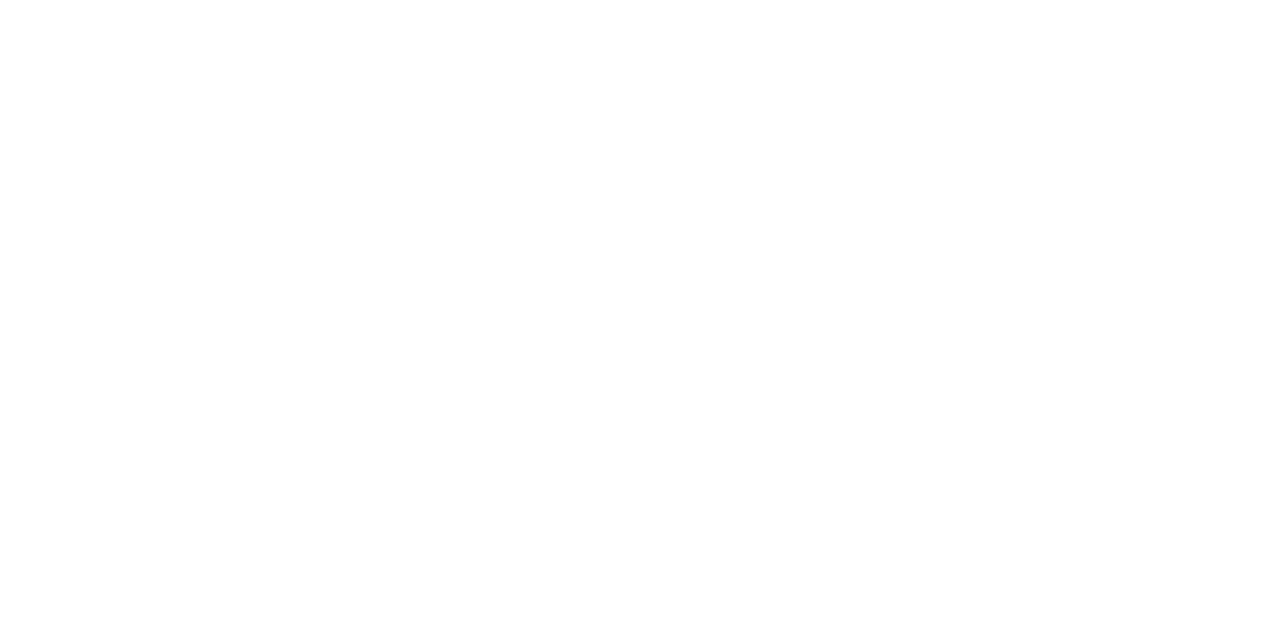
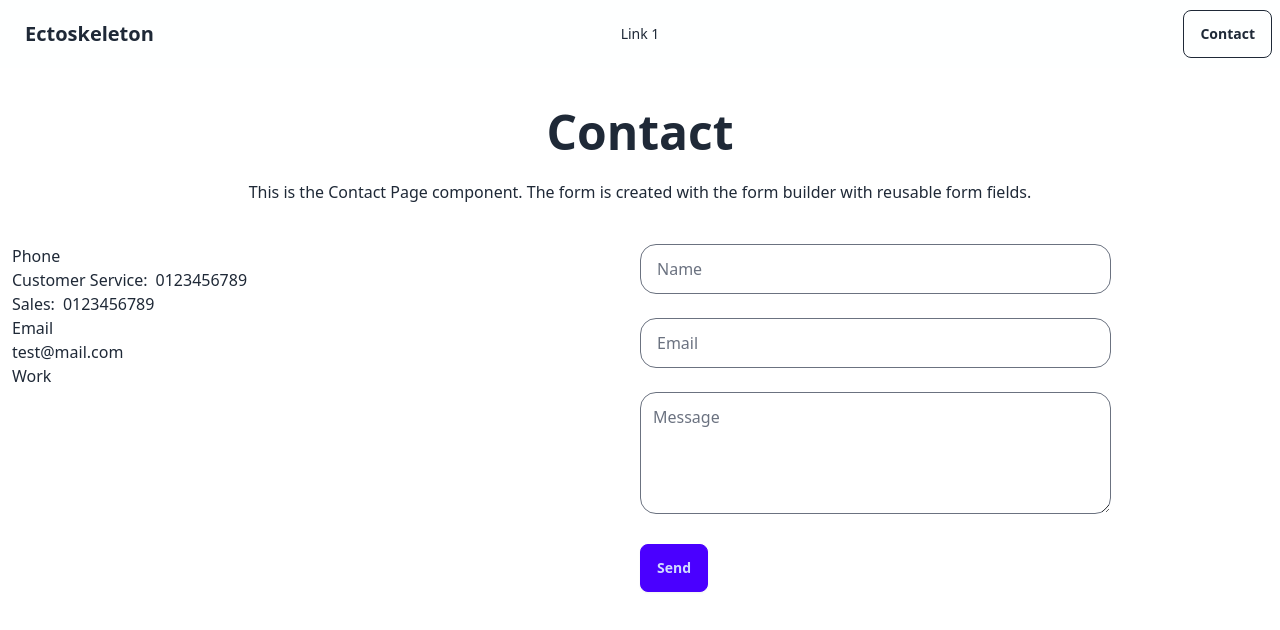
Before and after one commit to EctoPlanet/ectoskeleton, an Astro site: page /contact in a window 1280 px wide. Before the commit this address had no page. Built offline with nearby package versions, Linux system fonts and the light colour scheme; Astro itself is replaced by a stand-in of ours.

Commit message:
wip - created contact page component

```diff
--- /dev/null
+++ b/src/cms/blocks/content.ts
@@ -0,0 +1,17 @@
+import { fields } from '@keystatic/core';
+
+export const content = {
+    label: 'Content',
+    schema: fields.object({
+        content: fields.markdoc.inline({
+            label: "Content",
+            options: {
+              image: {
+                directory: "src/assets/images/content",
+                publicPath: "@assets/images/content/",
+              },
+            },
+          }),
+    },
+  ),
+};
--- a/src/cms/blocks/index.ts
+++ b/src/cms/blocks/index.ts
@@ -1,3 +1,4 @@
 export * from "./hero";
 export * from "./posts";
 export * from "./form";
+export * from "./content";
--- a/src/cms/collections/pages.ts
+++ b/src/cms/collections/pages.ts
@@ -1,5 +1,5 @@
 import { collection, fields } from '@keystatic/core';
-import { form, hero, posts } from '@cms/blocks';
+import { form, hero, posts, content } from '@cms/blocks';
 
 export const pages = collection({
     label: 'Pages',
@@ -40,6 +40,7 @@
             heroBlock: hero,
             postsBlock: posts,
             formBlock: form,
+            contentBlock: content
         },
         {
           label: 'Blocks',
--- /dev/null
+++ b/src/cms/singletons/contact.ts
@@ -0,0 +1,158 @@
+import { fields, singleton } from '@keystatic/core';
+
+export const contact = singleton({
+    label:  'Contact Page',
+    path: "src/content/components/contact",
+    schema:{
+        title: fields.text({ label: 'Title' }),
+        description: fields.text({ label: 'Description', multiline: true }),
+        contactDetails: fields.blocks(
+          {
+            phone: {
+              label: 'Phone',
+              schema:fields.object({
+                number: fields.text({ label: 'Number' }),
+                name: fields.conditional(
+                  fields.checkbox({ label: 'Specify name or department', defaultValue: false, description: 'Is this number for a specific person or department?' }),
+                  {
+                    true: fields.object({
+                      name: fields.text({ label: 'Name / Department' }),
+                    }),
+                    false: fields.empty(),
+                  }
+                ),
+              }),
+            },
+            email: {
+              label: 'Email',
+              schema:fields.object({
+                email: fields.text({ label: 'Email' }),
+                name: fields.conditional(
+                  fields.checkbox({ label: 'Specify name or department', defaultValue: false, description: 'Is this email for a specific person or department?' }),
+                  {
+                    true: fields.object({
+                      name: fields.text({ label: 'Name / Department' }),
+                    }),
+                    false: fields.empty(),
+                  }
+                ),
+              }),
+            },
+            address: {
+              label: 'Address',
+              schema:fields.object({
+                address: fields.text({ label: 'Address', multiline: true }),
+
+              }),
+            },
+          },
+          { label: 'Contact Details',
+            description: 'Add, remove, and reorder contact details.'
+           }
+        ),
+
+        items: fields.array(
+            fields.object({
+              label: fields.text({ label: 'Field Label' }),
+              settings: fields.conditional(
+                fields.select({
+                  label: 'Input Type',
+                  options: [
+                    { label: 'text', value: 'text', },
+                    { label: 'textarea', value: 'textarea' },
+                    { label: 'email', value: 'email' },
+                    { label: 'dropdown', value: 'dropdown' },
+                    { label: 'radio', value: 'radio' },
+                    { label: 'checkbox', value: 'checkbox' },
+                  ],
+                  defaultValue: 'text',
+                }),
+                {
+                  text: fields.object({
+                    required: fields.checkbox({
+                      label: 'Required',
+                      description: 'Is this field required'
+                    })
+                  }),
+                  textarea: fields.object({
+                    required: fields.checkbox({
+                      label: 'Required',
+                      description: 'Is this field required'
+                    })
+                  }),
+                  email: fields.object({
+                    required: fields.checkbox({
+                      label: 'Required',
+                      description: 'Is this field required'
+                    })
+                  }),
+                  dropdown: fields.object({
+                    required: fields.checkbox({
+                      label: 'Required',
+                      description: 'Is this field required'
+                    }),
+                    options: fields.array(
+                      fields.object({
+                        value: fields.text({ label: 'Option Value' }),
+                        label: fields.text({ label: 'Option Label' }),
+                      }),
+                      {
+                        label: 'Dropdown Options',
+                        itemLabel: props => props.fields.value.value
+                      }
+                    ),
+                  }),
+                  radio: fields.object({
+                    required: fields.checkbox({
+                      label: 'Required',
+                      description: 'Is this field required'
+                    }),
+                    options: fields.array(
+                      fields.object({
+                        value: fields.text({ label: 'Option Value' }),
+                        label: fields.text({ label: 'Option Label' }),
+                      }),
+                      {
+                        label: 'Radio Options',
+                        itemLabel: props => props.fields.value.value
+                      }
+                    ),
+                  }),
+                  checkbox: fields.object({
+                    required: fields.checkbox({
+                      label: 'Required',
+                      description: 'Is this field required'
+                    }),
+                    options: fields.array(
+                      fields.object({
+                        value: fields.text({ label: 'Option Value' }),
+                        label: fields.text({ label: 'Option Label' }),
+                      }),
+                      {
+                        label: 'Checkbox Options',
+                        itemLabel: props => props.fields.value.value
+                      }
+                    ),
+                  }),
+                }
+              ),
+            }),
+            {
+              label: 'Contact Form',
+              description: 'Add, remove, and reorder form fields.',
+              itemLabel: item => item.fields.label.value,
+            }
+          ),
+          recipients: fields.array(
+            fields.object({
+              email: fields.text({ label: 'Recipient Email' }),
+            }),
+            // Labelling options
+            {
+              label: 'Recipient(s)',
+              description: 'Who should receive this from data from the contact form',
+              itemLabel: props => props.fields.email.value
+            }
+          ),
+    }
+});
--- a/src/cms/singletons/index.ts
+++ b/src/cms/singletons/index.ts
@@ -1,3 +1,4 @@
 export * from "./branding";
 export * from "./navbar";
 export * from "./seo";
+export * from "./contact";
--- a/src/cms/singletons/navbar.ts
+++ b/src/cms/singletons/navbar.ts
@@ -4,7 +4,7 @@
 
 export const navbar = singleton({
   label: "Main Nav",
-  path: "src/content/settings/navbar",
+  path: "src/content/components/navbar",
   schema: {
     links: fields.array(
       fields.object({
--- a/src/components/Navbar.astro
+++ b/src/components/Navbar.astro
@@ -2,7 +2,7 @@
 import { getEntry } from 'astro:content'
 import { Image } from 'astro:assets';
 import Button from '@components/ui/Button'
-const pageData = await getEntry('settings', 'navbar', )
+const pageData = await getEntry('components', 'navbar', )
 const branding = await getEntry('settings', 'branding')
 
 const buttons = pageData?.data.buttons || []
--- /dev/null
+++ b/src/components/blocks/Content.astro
@@ -0,0 +1,12 @@
+---
+import { marked } from 'marked'; // Import the Markdown parser
+
+const { content } = Astro.props;
+const htmlContent = marked(content); // Convert Markdown to HTML
+---
+
+<section class="bg-base-200">
+  <div class="max-w-screen-2xl mx-auto p-6">
+    <article set:html={htmlContent} class="prose max-w-none container mx-auto p-3"></article>
+  </div>
+</section>
--- a/src/components/blocks/Form.tsx
+++ b/src/components/blocks/Form.tsx
@@ -1,90 +1,98 @@
-import React, { useState } from "react";
-import type { FormEvent } from "react";
+import { useState } from 'react'
+import type { FormEvent } from 'react'
 
 interface Option {
-  value: string;
-  label: string;
+  value: string
+  label: string
 }
 
 interface FormField {
-  label: string;
+  label: string
   settings: {
-    discriminant: 'text' | 'email' | 'textarea' | 'dropdown' | 'radio' | 'checkbox';
+    discriminant: 'text' | 'email' | 'textarea' | 'dropdown' | 'radio' | 'checkbox'
     value?: {
-      required?: boolean;
-      options?: Option[];
-    };
-  };
+      required?: boolean
+      options?: Option[]
+    }
+  }
 }
 
 interface FormProps {
-  fields: FormField[];
+  fields: FormField[]
 }
 
 export default function Form({ fields }: FormProps) {
-  const [responseMessage, setResponseMessage] = useState("");
+  const [responseMessage, setResponseMessage] = useState('')
 
   async function submit(e: FormEvent<HTMLFormElement>) {
-    e.preventDefault();
-    const formData = new FormData(e.target as HTMLFormElement);
+    e.preventDefault()
+    const formData = new FormData(e.target as HTMLFormElement)
 
     // Convert FormData to URLSearchParams
-    const params = new URLSearchParams();
+    const params = new URLSearchParams()
     formData.forEach((value, key) => {
-      params.append(key, value as string);
-    });
+      params.append(key, value as string)
+    })
 
-    const response = await fetch("/api/sendEmail", {
-      method: "POST",
+    const response = await fetch('/api/sendEmail', {
+      method: 'POST',
       body: params,
-    });
+    })
 
-    const data = await response.json();
+    const data = await response.json()
     if (response.ok) {
       if (data.message) {
-        setResponseMessage(data.message);
+        setResponseMessage(data.message)
       }
     } else {
-      setResponseMessage(data.message || "Error sending email. Please try again later.");
+      setResponseMessage(data.message || 'Error sending email. Please try again later.')
     }
   }
 
   return (
-    <form onSubmit={submit} className="flex flex-col gap-6 items-center container mx-auto">
+    <form onSubmit={submit} className="container mx-auto flex flex-col gap-6">
       {fields.map((field) => {
-        const { label, settings } = field;
-        const { discriminant, value } = settings;
+        const { label, settings } = field
+        const { discriminant, value } = settings
 
         switch (discriminant) {
           case 'text':
           case 'email':
             return (
               <label key={label} htmlFor={label}>
-                {label}
                 <input
                   type={discriminant}
                   id={label}
                   name={label}
+                  autoComplete={discriminant}
+                  placeholder={label}
                   required={value?.required || false}
+                  className="form-input rounded-2xl px-4 py-3 w-full"
                 />
               </label>
-            );
+            )
           case 'textarea':
             return (
               <label key={label} htmlFor={label}>
-                {label}
                 <textarea
                   id={label}
                   name={label}
+                  placeholder={label}
+                  rows={4}
                   required={value?.required || false}
+                  className="form-textarea rounded-2xl py-3 w-full"
                 />
               </label>
-            );
+            )
           case 'dropdown':
             return (
               <label key={label} htmlFor={label}>
-                {label}
-                <select id={label} name={label} required={value?.required || false}>
+                <select
+                  id={label}
+                  name={label}
+                  required={value?.required || false}
+                  className="form-select rounded-full px-4 py-3 w-full"
+                >
                   {value?.options?.map((option) => (
                     <option key={option.value} value={option.value}>
                       {option.label}
@@ -92,47 +100,38 @@
                   ))}
                 </select>
               </label>
-            );
+            )
           case 'radio':
             return (
               <div key={label}>
-                {label}
                 {value?.options?.map((option) => (
                   <label key={option.value}>
-                    <input
-                      type="radio"
-                      name={label}
-                      value={option.value}
-                      required={value?.required || false}
-                    />
+                    <input type="radio" name={label} value={option.value} required={value?.required || false} />
                     {option.label}
                   </label>
                 ))}
               </div>
-            );
+            )
           case 'checkbox':
             return (
               <div key={label}>
                 {label}
                 {value?.options?.map((option) => (
                   <label key={option.value}>
-                    <input
-                      type="checkbox"
-                      name={label}
-                      value={option.value}
-                      required={value?.required || false}
-                    />
+                    <input type="checkbox" name={label} value={option.value} required={value?.required || false} />
                     {option.label}
                   </label>
                 ))}
               </div>
-            );
+            )
           default:
-            return null;
+            return null
         }
       })}
-      <button type="submit">Send</button>
+      <button type="submit" className="btn btn-primary w-fit">
+        Send
+      </button>
       {responseMessage && <p>{responseMessage}</p>}
     </form>
-  );
+  )
 }
--- /dev/null
+++ b/src/content/components/contact.yaml
@@ -0,0 +1,44 @@
+title: Contact
+description: >-
+  This is the Contact Page component. The form is created with the form builder
+  with reusable form fields.
+contactDetails:
+  - discriminant: phone
+    value:
+      number: '0123456789'
+      name:
+        discriminant: true
+        value:
+          name: Customer Service
+  - discriminant: phone
+    value:
+      number: '0123456789'
+      name:
+        discriminant: true
+        value:
+          name: Sales
+  - discriminant: email
+    value:
+      email: test@mail.com
+      name:
+        discriminant: true
+        value:
+          name: Work
+items:
+  - label: Name
+    settings:
+      discriminant: text
+      value:
+        required: false
+  - label: Email
+    settings:
+      discriminant: email
+      value:
+        required: false
+  - label: Message
+    settings:
+      discriminant: textarea
+      value:
+        required: false
+recipients:
+  - email: patrick@thewebsiteguy.uk
--- a/src/content/settings/navbar.yaml
+++ b/src/content/components/navbar.yaml
@@ -5,7 +5,7 @@
       value:
         link: /
 buttons:
-  - label: Test Button
-    link: '#'
+  - label: Contact
+    link: contact
     style: outline
     size: ''
--- a/src/content/pages/home.yaml
+++ b/src/content/pages/home.yaml
@@ -1,5 +1,7 @@
 title: home
 draft: false
+seo:
+  discriminant: false
 blocks:
   - discriminant: heroBlock
     value:
@@ -17,24 +19,13 @@
     value:
       heading: Latest Posts
       quantity: 1
-  - discriminant: formBlock
+  - discriminant: contentBlock
     value:
-      name: contact
-      recipients:
-        - email: patrick@thewebsiteguy.uk
-      items:
-        - label: Name
-          settings:
-            discriminant: text
-            value:
-              required: true
-        - label: Email
-          settings:
-            discriminant: email
-            value:
-              required: true
-        - label: Message
-          settings:
-            discriminant: textarea
-            value:
-              required: true
+      content: |
+        # Content Block
+
+        This is a **Rich text** content block
+  - discriminant: contentBlock
+    value:
+      content: |
+        ## Another content block
--- a/src/content/settings/branding.yaml
+++ b/src/content/settings/branding.yaml
@@ -1,3 +1,3 @@
 site:
-  siteName: Skeleton
+  siteName: Ectoskeleton
   favicon: /images/site/favicon.svg
--- /dev/null
+++ b/src/pages/contact.astro
@@ -0,0 +1,88 @@
+---
+import Layout from '@layouts/Layout.astro'
+import Form from '@components/blocks/Form'
+import { getEntry } from 'astro:content'
+
+const pageData = await getEntry('components', 'contact')
+
+const page = await pageData?.data
+const fields = page?.items || []
+const contactDetails = page?.contactDetails ?? []
+---
+
+<Layout title={page.title}>
+    <header>
+      <div class="container mx-auto px-3 py-10">
+        <div class="flex flex-col items-center gap-6">
+            <h1 class="text-5xl font-bold">{page.title}</h1>
+        <p>{page.description}</p>
+        </div>
+      </div>
+    </header>
+    <div class="container mx-auto px-3">
+      <div class="grid grid-cols-1 md:grid-cols-2">
+        <div>
+          {/* Render phone details */}
+          {contactDetails.some(contact => contact.discriminant === 'phone') && (
+            <div>
+              <header>
+                <h2>Phone</h2>
+              </header>
+              {
+                contactDetails
+                  .filter(contact => contact.discriminant === 'phone')
+                  .map(contact => (
+                    <div class="flex flex-row gap-2">
+                      {contact?.value?.name?.discriminant && (
+                        <span>{contact?.value?.name?.value?.name || contact?.value?.name?.value}:</span>
+                      )}
+                      <div>{contact.value.number}</div>
+                    </div>
+                  ))
+              }
+            </div>
+          )}
+
+          {/* Render email details */}
+          {contactDetails.some(contact => contact.discriminant === 'email') && (
+            <div>
+              <header>
+                <h2>Email</h2>
+              </header>
+              {
+                contactDetails
+                  .filter(contact => contact.discriminant === 'email')
+                  .map(contact => (
+                    <div>
+                      <p>{contact.value.email}</p>
+                      {contact?.value?.name?.discriminant && (
+                        <p>{contact?.value?.name?.value?.name || contact?.value?.name?.value}</p>
+                      )}
+                    </div>
+                  ))
+              }
+            </div>
+          )}
+
+          {/* Render address details */}
+          {contactDetails.some(contact => contact.discriminant === 'address') && (
+            <div>
+              <header>
+                <h2>Address</h2>
+              </header>
+              {
+                contactDetails
+                  .filter(contact => contact.discriminant === 'address')
+                  .map(contact => (
+                    <p>{contact.value.address}</p>
+                  ))
+              }
+            </div>
+          )}
+        </div>
+        <div class="w-3/4">
+          <Form fields={fields} />
+        </div>
+      </div>
+    </div>
+  </Layout>
--- a/src/pages/index.astro
+++ b/src/pages/index.astro
@@ -9,7 +9,7 @@
 
 ---
 
-<Layout pageTitle="Ectostatic">
+<Layout title="Ectostatic">
 
   <Blocks page="home" />
 
```
Also changed, not shown: keystatic.config.ts (+5 -4 lines), package.json (+19 -18 lines), src/components/Blocks.astro (+8 -1 lines), README.md, 1 other file.
